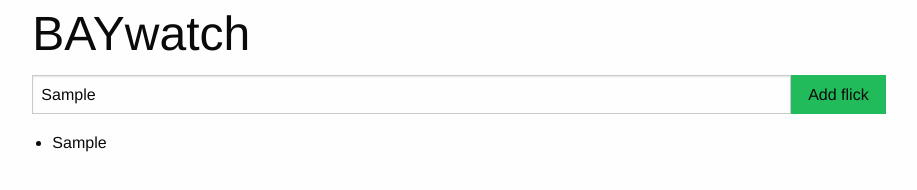
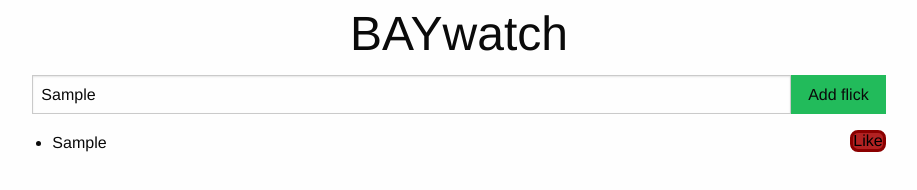
Before and after one commit to ScrubSandwich/Baywatch, a plain HTML site: page index.html in a window 1280 px wide. Both pictures are taken after typing "Sample" into the empty fields and a click on the button "Add flick". Shown: the whole page, without its empty margins (181-1098 px from the left). Drawn offline with nearby package versions, Linux system fonts and the light colour scheme.

Commit message:
Add like button with functionality

```diff
--- a/app.css
+++ b/app.css
@@ -0,0 +1,14 @@
+.likeButton {
+  background-color: firebrick;
+  border: darkred;
+  border-style: solid;
+  border-radius: 0.5rem;
+  margin: 0rem;
+  text-align: center;
+  font-size: 1rem;
+  float: right;
+}
+
+#title {
+  text-align: center;
+}
--- a/app.js
+++ b/app.js
@@ -3,17 +3,57 @@ const app = {
     this.flicks = []
     this.max = 0
     this.list = document.querySelector(selectors.listSelector)
-
     document
       .querySelector(selectors.formSelector)
-
       //Passing the function itselft, we dont want it to just run, so no ()
       .addEventListener('submit', this.handleSubmit.bind(this))
+  },
+
+  //Part 2 of Homework
+  renderButton(text){
+    const button = document.createElement('button')
+    button.textContent = (text + ' ')
+    button.className += 'likeButton'
+
+    //Add an event listener for this button
+    button.addEventListener('click', function(ev) {
+      const parentElement = ev.target.parentElement
+
+      //Change background color and button text
+      if (app.flicks[parentElement.id - 1].favorited) {
+        parentElement.style.backgroundColor = 'transparent'
+        app.flicks[parentElement.id - 1].favorited = false;
+
+        //Change the button text
+        for (let i = 0; i < parentElement.childNodes.length; i++){
+          if ((parentElement.childNodes[i].className === 'likeButton')) {
+            parentElement.childNodes[i].textContent = 'Like'
+          }
+        }
+
+      } else {
+        parentElement.style.backgroundColor = 'darksalmon'
+        app.flicks[parentElement.id - 1].favorited = true;
+
+        //Change the button text
+        for (let i = 0; i < parentElement.childNodes.length; i++){
+          if ((parentElement.childNodes[i].className === 'likeButton')) {
+            parentElement.childNodes[i].textContent = 'Unlike'
+          }
+        }
+      }
+    })
+
+    return button
   },
 
   renderListItem(flick) {
     const item = document.createElement('li')
     item.textContent = flick.name
+    item.id = flick.id
+
+    //Add a button the the li elemebet
+    item.appendChild(this.renderButton('Like'))
 
     return item
   },
@@ -27,10 +67,15 @@ const app = {
     const flick = {
       name: f.flickName.value,
       id: this.max + 1,
+      favorited: false,
     }
+
+    //Part 1 of Homework
+    this.flicks.push(flick)
 
     const listItem = this.renderListItem(flick)
     this.list.appendChild(listItem)
+    console.log('increasing max variable')
     this.max ++
   },
 }
--- a/index.html
+++ b/index.html
@@ -8,11 +8,11 @@
     <link rel="stylesheet" href="https://cdnjs.cloudflare.com/ajax/libs/foundation/6.3.1/css/foundation.min.css">
     <link rel="stylesheet" href="app.css">
   </head>
+
   <body>
     <div class="grid-x">
       <div class="medium-8 medium-offset-2 cell">
-        <h1>BAYwatch</h1>
-
+        <h1 id="title">BAYwatch</h1>
         <form id="flick-form">
           <div class="input-group">
             <input
@@ -21,7 +21,6 @@
               name="flickName"
               placeholder="Name a flick"
             >
-
             <div class="input-group-button">
               <button
                 class="success button"
@@ -39,6 +38,8 @@
         <ul id="flick-list"></ul>
       </div>
     </div>
+
     <script src="app.js"></script>
+
   </body>
 </html>
```
